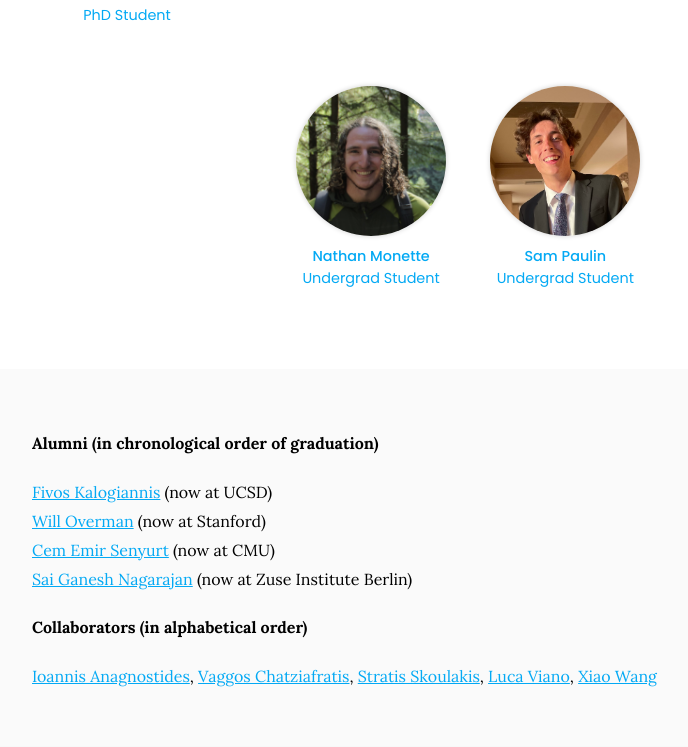
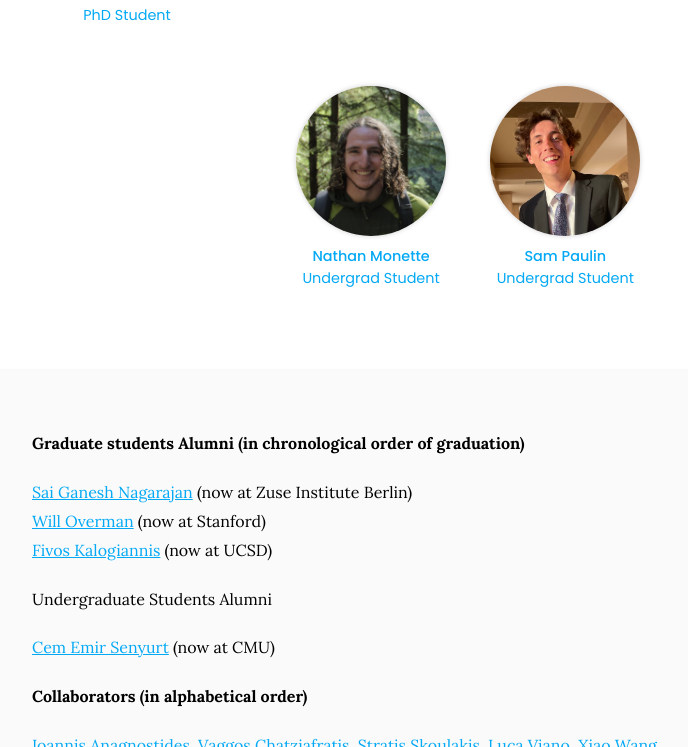
Before and after one commit to goallabuci/goallabuci.github.io, a Jekyll site: the page built from team/index.md, in a window 1280 px wide and 900 px high, scrolled down 1067 px, cut to the strip 0-747 px from the top of the window. Shown: the whole strip, without its empty margins (158-846 px from the left). Built offline with Jekyll 4.4.1, drawn with Linux system fonts in a browser that asks for light colours.

Commit message:
Update index.md

```diff
--- a/team/index.md
+++ b/team/index.md
@@ -111,12 +111,16 @@ nav:
     </span></a>
 
 {% include section.html %}
-<strong> Alumni (in chronological order of graduation) </strong>
+<strong> Graduate students Alumni (in chronological order of graduation) </strong>
 
+[Sai Ganesh Nagarajan](https://sites.google.com/view/sgnagarajan/home) (now at Zuse Institute Berlin) <br>
+[Will Overman](https://scholar.google.com/citations?user=B2XPxEkAAAAJ&hl=en) (now at Stanford) <br>
 [Fivos Kalogiannis](https://fivoskal.github.io/) (now at UCSD) <br>
-[Will Overman](https://scholar.google.com/citations?user=B2XPxEkAAAAJ&hl=en) (now at Stanford) <br>
+
+Undergraduate Students Alumni <br>
+
 [Cem Emir Senyurt](https://www.linkedin.com/in/cem-emir-senyurt-b8b770221/) (now at CMU) <br>
-[Sai Ganesh Nagarajan](https://sites.google.com/view/sgnagarajan/home) (now at Zuse Institute Berlin) <br>
+
 
 
 <strong> Collaborators (in alphabetical order)</strong>
```
